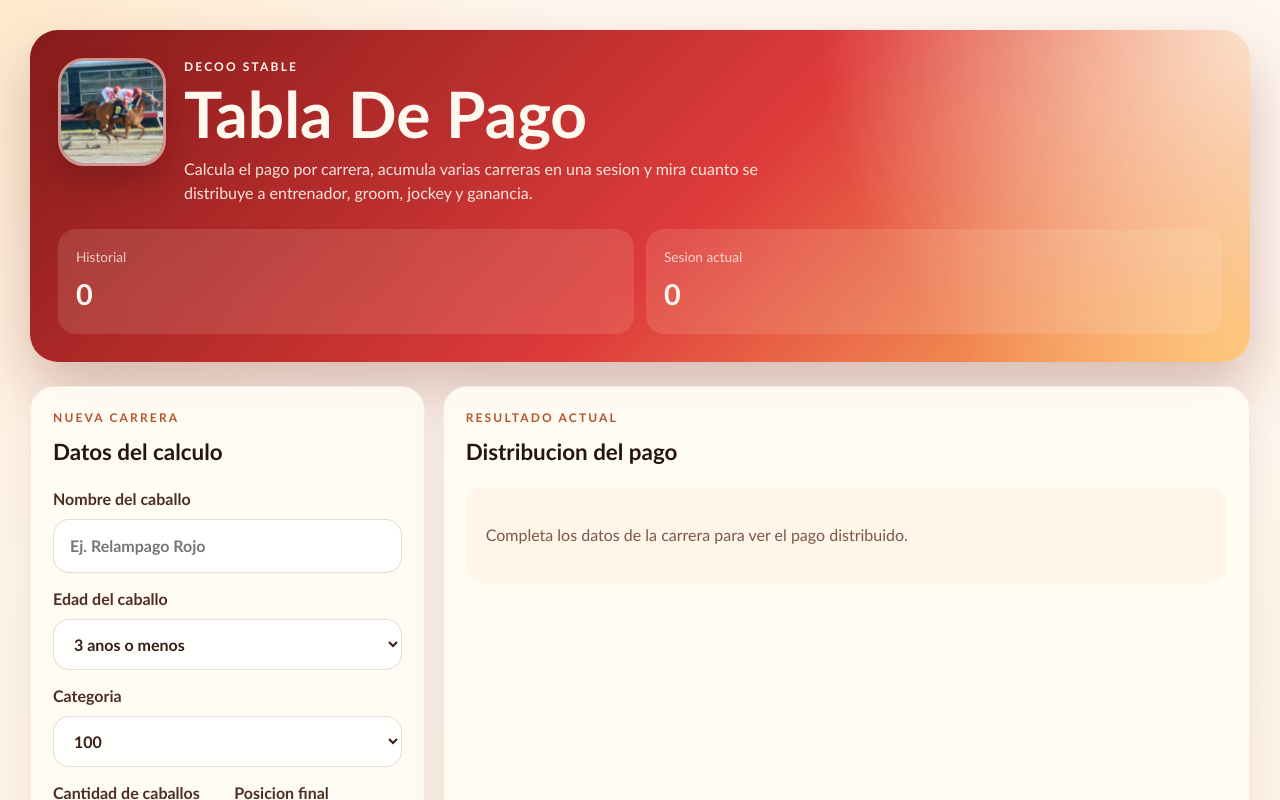
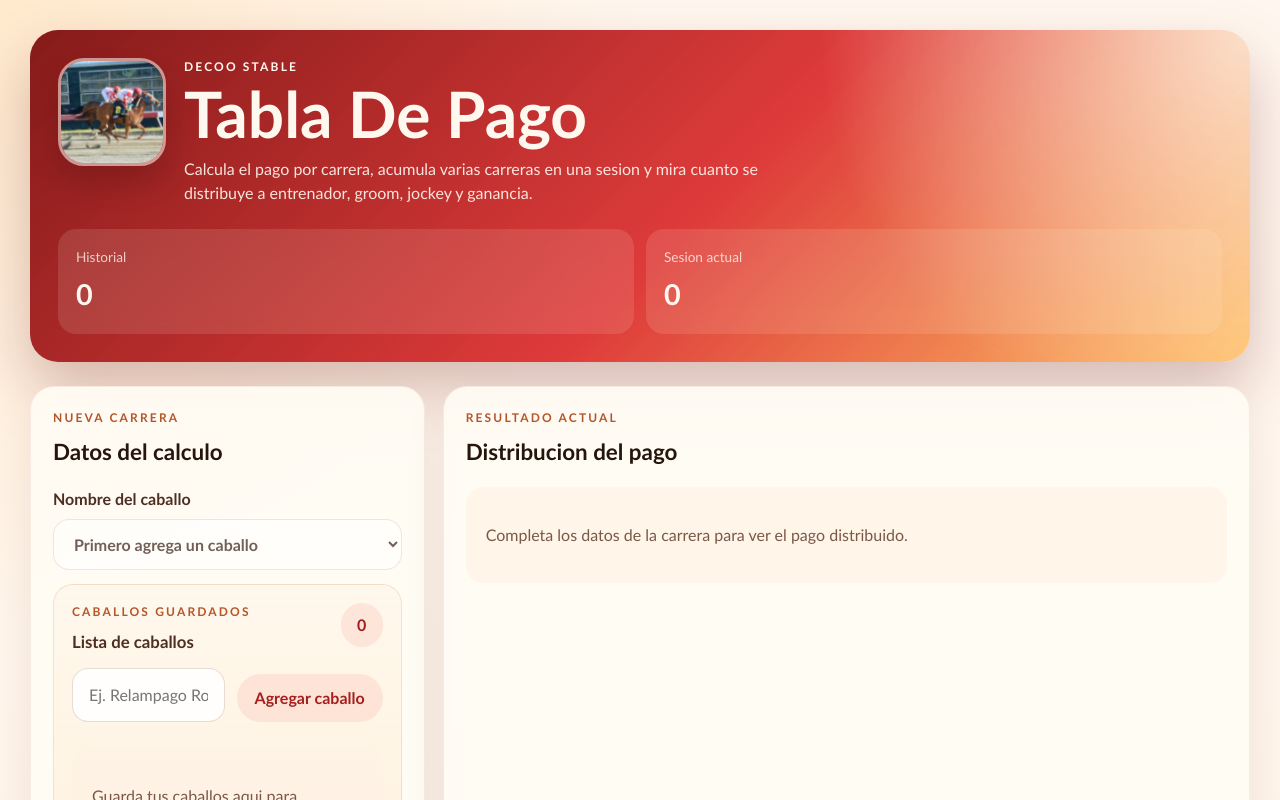
Before and after one commit to Elvy1999/Horse_Racing_Tracker, a React (Vite) app: page / in a window 1280 px wide. Shown: the top 800 px of the page. Built offline with nearby package versions, Linux system fonts and the light colour scheme.

Commit message:
Add saved horse list for race entry

```diff
--- a/src/app/App.css
+++ b/src/app/App.css
@@ -117,6 +117,65 @@
 .calc-form {
   display: grid;
   gap: 14px;
+}
+
+.horse-library {
+  display: grid;
+  gap: 14px;
+  padding: 18px;
+  border-radius: 20px;
+  background: linear-gradient(180deg, rgba(255, 247, 235, 0.95), rgba(255, 240, 219, 0.82));
+  border: 1px solid rgba(185, 120, 50, 0.16);
+}
+
+.horse-library__header {
+  display: flex;
+  justify-content: space-between;
+  gap: 12px;
+  align-items: flex-start;
+}
+
+.horse-library__header h3 {
+  margin: 0;
+  font-size: 1.05rem;
+  color: #4e2e22;
+}
+
+.horse-library__header strong {
+  min-width: 42px;
+  padding: 10px 12px;
+  border-radius: 999px;
+  background: rgba(221, 21, 21, 0.08);
+  color: #a41c1c;
+  text-align: center;
+}
+
+.horse-library__create {
+  display: grid;
+  gap: 12px;
+}
+
+.horse-library__list {
+  display: grid;
+  gap: 10px;
+  padding: 0;
+  margin: 0;
+  list-style: none;
+}
+
+.horse-library__item {
+  display: flex;
+  justify-content: space-between;
+  gap: 12px;
+  align-items: center;
+  padding: 12px 14px;
+  border-radius: 16px;
+  background: rgba(255, 255, 255, 0.72);
+}
+
+.horse-library__item span {
+  color: #5e3929;
+  font-weight: 600;
 }
 
 .calc-form label {
@@ -454,6 +513,11 @@
   .calc-form__row {
     grid-template-columns: repeat(2, minmax(0, 1fr));
   }
+
+  .horse-library__create {
+    grid-template-columns: minmax(0, 1fr) auto;
+    align-items: end;
+  }
 }
 
 @media (min-width: 1120px) {
--- a/src/app/App.tsx
+++ b/src/app/App.tsx
@@ -18,7 +18,14 @@ import {
   formatHorseCountLabel,
   formatPositionLabel,
 } from '../shared/format'
-import { loadHistoryRecords, saveHistoryRecords } from '../shared/storage'
+import {
+  buildHorseNameList,
+  loadHistoryRecords,
+  loadHorseNames,
+  normalizeHorseName,
+  saveHistoryRecords,
+  saveHorseNames,
+} from '../shared/storage'
 import type {
   AgeGroup,
   CalculationInput,
@@ -51,6 +58,8 @@ const DEFAULT_FORM: FormState = {
 
 function App() {
   const [form, setForm] = useState<FormState>(DEFAULT_FORM)
+  const [horseNames, setHorseNames] = useState<string[]>([])
+  const [newHorseName, setNewHorseName] = useState('')
   const [currentResult, setCurrentResult] = useState<CalculationResult | null>(null)
   const [currentInput, setCurrentInput] = useState<CalculationInput | null>(null)
   const [sessionRaces, setSessionRaces] = useState<SessionRace[]>([])
@@ -58,6 +67,7 @@ function App() {
   const [selectedHistoryRecordId, setSelectedHistoryRecordId] = useState<string | null>(null)
   const [historyTab, setHistoryTab] = useState<HistoryTab>('single')
   const [errorMessage, setErrorMessage] = useState('')
+  const [horseErrorMessage, setHorseErrorMessage] = useState('')
   const sessionTotals = aggregateSessionTotals(sessionRaces)
   const finishPositionOptions = getFinishPositionOptions(Number.parseInt(form.horseCount, 10))
   const selectedHistoryRecord =
@@ -74,11 +84,68 @@ function App() {
 
   useEffect(() => {
     setHistoryRecords(loadHistoryRecords())
+    setHorseNames(loadHorseNames())
   }, [])
 
   useEffect(() => {
     saveHistoryRecords(historyRecords)
   }, [historyRecords])
+
+  useEffect(() => {
+    saveHorseNames(horseNames)
+  }, [horseNames])
+
+  useEffect(() => {
+    if (horseNames.length === 0) {
+      if (form.horseName) {
+        setForm((current) => ({ ...current, horseName: '' }))
+      }
+
+      return
+    }
+
+    if (!horseNames.includes(form.horseName)) {
+      setForm((current) => ({ ...current, horseName: horseNames[0] }))
+    }
+  }, [form.horseName, horseNames])
+
+  const handleAddHorseName = () => {
+    const normalizedHorseName = normalizeHorseName(newHorseName)
+
+    if (!normalizedHorseName) {
+      setHorseErrorMessage('Escribe un nombre valido para guardar el caballo.')
+      return
+    }
+
+    const alreadyExists = horseNames.some(
+      (horseName) => horseName.toLocaleLowerCase('es-DO') === normalizedHorseName.toLocaleLowerCase('es-DO'),
+    )
+
+    if (alreadyExists) {
+      setHorseErrorMessage('Ese caballo ya esta guardado.')
+      return
+    }
+
+    setHorseNames((current) => buildHorseNameList([...current, normalizedHorseName]))
+    setForm((current) => ({ ...current, horseName: normalizedHorseName }))
+    setNewHorseName('')
+    setHorseErrorMessage('')
+    setErrorMessage('')
+  }
+
+  const handleDeleteHorseName = (horseNameToDelete: string) => {
+    const nextHorseNames = horseNames.filter((horseName) => horseName !== horseNameToDelete)
+
+    setHorseNames(nextHorseNames)
+    setHorseErrorMessage('')
+
+    if (form.horseName === horseNameToDelete) {
+      setForm((current) => ({
+        ...current,
+        horseName: nextHorseNames[0] ?? '',
+      }))
+    }
+  }
 
   const handleCalculate = (event: FormEvent<HTMLFormElement>) => {
     event.preventDefault()
@@ -88,7 +155,7 @@ function App() {
     const customPurse = Number.parseFloat(form.customPurse)
 
     if (!form.horseName.trim()) {
-      setErrorMessage('Escribe el nombre del caballo.')
+      setErrorMessage('Selecciona un caballo guardado.')
       return
     }
 
@@ -222,13 +289,77 @@ function App() {
           <form className="calc-form" onSubmit={handleCalculate}>
             <label>
               Nombre del caballo
-              <input
-                type="text"
+              <select
                 value={form.horseName}
                 onChange={(event) => setForm((current) => ({ ...current, horseName: event.target.value }))}
-                placeholder="Ej. Relampago Rojo"
-              />
+                disabled={horseNames.length === 0}
+              >
+                <option value="">
+                  {horseNames.length === 0 ? 'Primero agrega un caballo' : 'Selecciona un caballo'}
+                </option>
+                {horseNames.map((horseName) => (
+                  <option key={horseName} value={horseName}>
+                    {horseName}
+                  </option>
+                ))}
+              </select>
             </label>
+
+            <div className="horse-library">
+              <div className="horse-library__header">
+                <div>
+                  <p className="panel__eyebrow">Caballos guardados</p>
+                  <h3>Lista de caballos</h3>
+                </div>
+                <strong>{horseNames.length}</strong>
+              </div>
+
+              <div className="horse-library__create">
+                <input
+                  type="text"
+                  value={newHorseName}
+                  onChange={(event) => {
+                    setNewHorseName(event.target.value)
+                    if (horseErrorMessage) {
+                      setHorseErrorMessage('')
+                    }
+                  }}
+                  onKeyDown={(event) => {
+                    if (event.key === 'Enter') {
+                      event.preventDefault()
+                      handleAddHorseName()
+                    }
+                  }}
+                  placeholder="Ej. Relampago Rojo"
+                />
+                <button type="button" className="button button--ghost" onClick={handleAddHorseName}>
+                  Agregar caballo
+                </button>
+              </div>
+
+              {horseErrorMessage ? <p className="form-error">{horseErrorMessage}</p> : null}
+
+              {horseNames.length > 0 ? (
+                <ul className="horse-library__list">
+                  {horseNames.map((horseName) => (
+                    <li key={horseName} className="horse-library__item">
+                      <span>{horseName}</span>
+                      <button
+                        type="button"
+                        className="text-button"
+                        onClick={() => handleDeleteHorseName(horseName)}
+                      >
+                        Quitar
+                      </button>
+                    </li>
+                  ))}
+                </ul>
+              ) : (
+                <div className="empty-state empty-state--compact">
+                  <p>Guarda tus caballos aqui para seleccionarlos mas rapido en cada carrera.</p>
+                </div>
+              )}
+            </div>
 
             <label>
               Edad del caballo
@@ -330,14 +461,21 @@ function App() {
             {errorMessage ? <p className="form-error">{errorMessage}</p> : null}
 
             <div className="form-actions">
-              <button type="submit" className="button button--primary">
+              <button
+                type="submit"
+                className="button button--primary"
+                disabled={horseNames.length === 0}
+              >
                 Calcular pago
               </button>
               <button
                 type="button"
                 className="button button--ghost"
                 onClick={() => {
-                  setForm(DEFAULT_FORM)
+                  setForm((current) => ({
+                    ...DEFAULT_FORM,
+                    horseName: horseNames.includes(current.horseName) ? current.horseName : (horseNames[0] ?? ''),
+                  }))
                   setCurrentInput(null)
                   setCurrentResult(null)
                   setErrorMessage('')
--- a/src/shared/storage.ts
+++ b/src/shared/storage.ts
@@ -1,6 +1,33 @@
 import type { HistoryRecord } from '../features/calculator/types'
 
 const HISTORY_KEY = 'decoo-reclamo-history'
+const HORSE_NAMES_KEY = 'decoo-horse-names'
+
+export function normalizeHorseName(name: string): string {
+  return name.trim().replace(/\s+/g, ' ')
+}
+
+export function buildHorseNameList(names: string[]): string[] {
+  const uniqueNames = new Map<string, string>()
+
+  for (const name of names) {
+    const normalizedName = normalizeHorseName(name)
+
+    if (!normalizedName) {
+      continue
+    }
+
+    const normalizedKey = normalizedName.toLocaleLowerCase('es-DO')
+
+    if (!uniqueNames.has(normalizedKey)) {
+      uniqueNames.set(normalizedKey, normalizedName)
+    }
+  }
+
+  return Array.from(uniqueNames.values()).sort((left, right) =>
+    left.localeCompare(right, 'es', { sensitivity: 'base' }),
+  )
+}
 
 export function loadHistoryRecords(): HistoryRecord[] {
   if (typeof window === 'undefined') {
@@ -26,3 +53,28 @@ export function saveHistoryRecords(records: HistoryRecord[]): void {
 
   window.localStorage.setItem(HISTORY_KEY, JSON.stringify(records))
 }
+
+export function loadHorseNames(): string[] {
+  if (typeof window === 'undefined') {
+    return []
+  }
+
+  try {
+    const rawValue = window.localStorage.getItem(HORSE_NAMES_KEY)
+    if (!rawValue) {
+      return []
+    }
+
+    return buildHorseNameList(JSON.parse(rawValue) as string[])
+  } catch {
+    return []
+  }
+}
+
+export function saveHorseNames(names: string[]): void {
+  if (typeof window === 'undefined') {
+    return
+  }
+
+  window.localStorage.setItem(HORSE_NAMES_KEY, JSON.stringify(buildHorseNameList(names)))
+}
```
Also changed, not shown: 2 other files (tests, documents, lock files or other folders).
